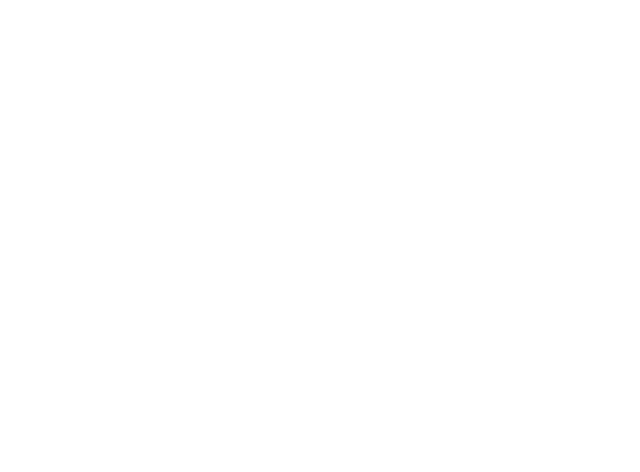
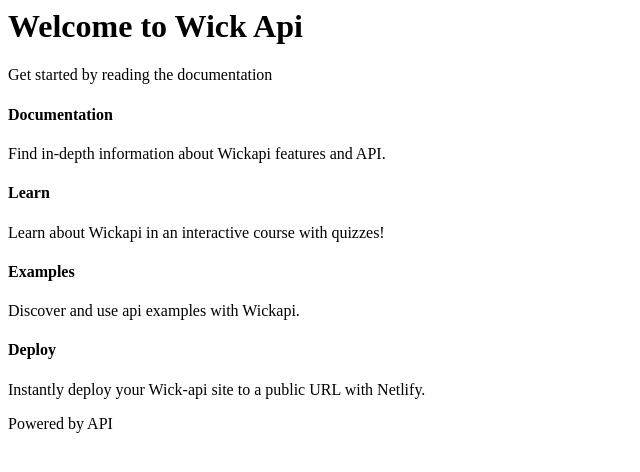
Before and after one commit to Im-Hassan-wd/wick-api, a plain HTML site: page index.html in a window 1280 px wide. Shown: the whole page, without its empty margins (0-640 px from the left). Drawn offline with Linux system fonts and the light colour scheme.

Commit message:
Template

```diff
--- a/index.html
+++ b/index.html
@@ -7,9 +7,44 @@
 </head>
 <body>
     <div><!-- content wrapper -->
-      <header></header><!-- header -->
-      <div></div><!-- content div -->
-      <footer></footer><!-- footer -->
+      <header><!-- header -->
+        <div>
+          <h1>Welcome to Wick Api</h1>
+          <p>Get started by reading the <span>documentation</span></p>
+        </div>
+      </header>
+      <div><!-- card wrapper div -->
+        <div>
+          <!-- cards go here -->
+          <div>
+            <h4>
+              <span>Documentation</span>
+            </h4>
+            <p>Find in-depth information about Wickapi features and API.</p>
+          </div>
+          <div>
+            <h4>
+              <span>Learn</span>
+            </h4>
+            <p>Learn about Wickapi in an interactive course with quizzes!</p>
+          </div>
+          <div>
+            <h4>
+              <span>Examples</span>
+            </h4>
+            <p>Discover and use api examples with Wickapi.</p>
+          </div>
+          <div>
+            <h4>
+              <span>Deploy</span>
+            </h4>
+            <p>Instantly deploy your Wick-api site to a public URL with Netlify.</p>
+          </div>
+        </div>
+      </div><!-- content div -->
+      <footer>
+        <div>Powered by API</div>
+      </footer><!-- footer -->
     </div>
 </body>
 </html>
```
